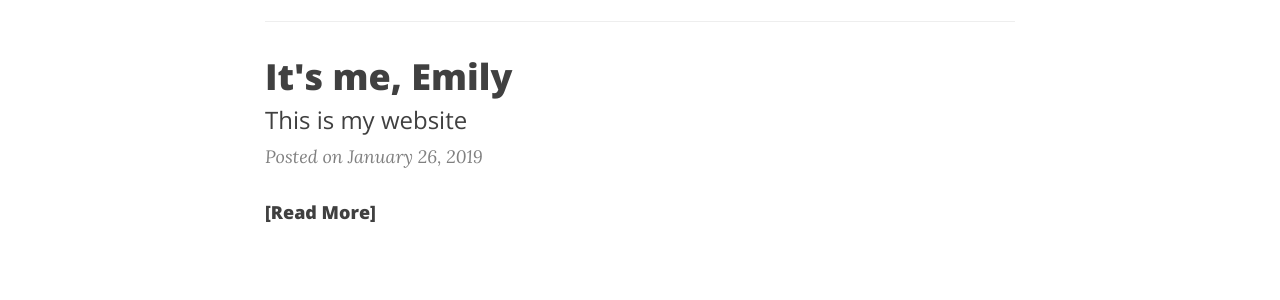
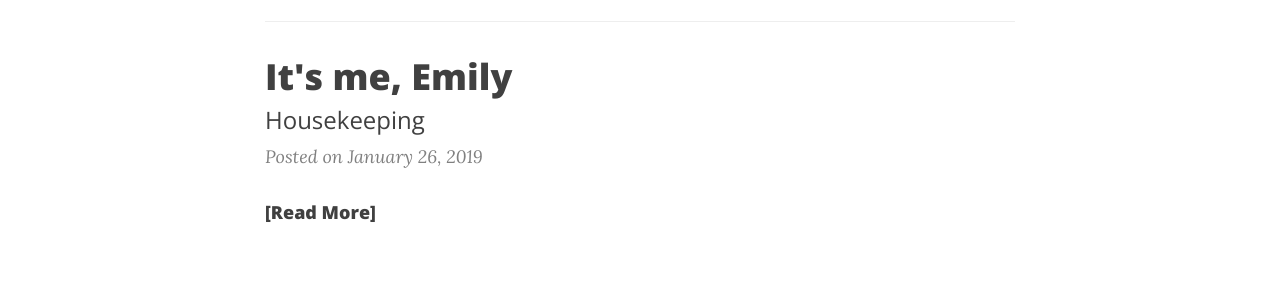
Before and after one commit to emillennial/emillennial.github.io, a Jekyll site: the page built from blog.html, in a window 1280 px wide and 1304 px high. Shown: the part 759-1059 px from the top of the window. Built offline with Jekyll 4.4.1, drawn with Linux system fonts in a browser that asks for light colours; nearby versions of some CDN libraries.

Commit message:
Update 2019-01-26-its-me.md

```diff
--- a/_posts/2019-01-26-its-me.md
+++ b/_posts/2019-01-26-its-me.md
@@ -1,7 +1,7 @@
 ---
 layout: post
 title: It's me, Emily
-subtitle: This is my website
+subtitle: Housekeeping
 date: 2019-01-26
 tags: [me]
 comments: true
@@ -19,4 +19,5 @@ Here’s what you’ll find:
 About Me: A bit about my background and interests.
 Portfolio: A showcase of projects I’ve worked on.
 Blog: Some other bits.
+
 If you’d like to work with me, you can email me at emmillennial@gmail.com
```
